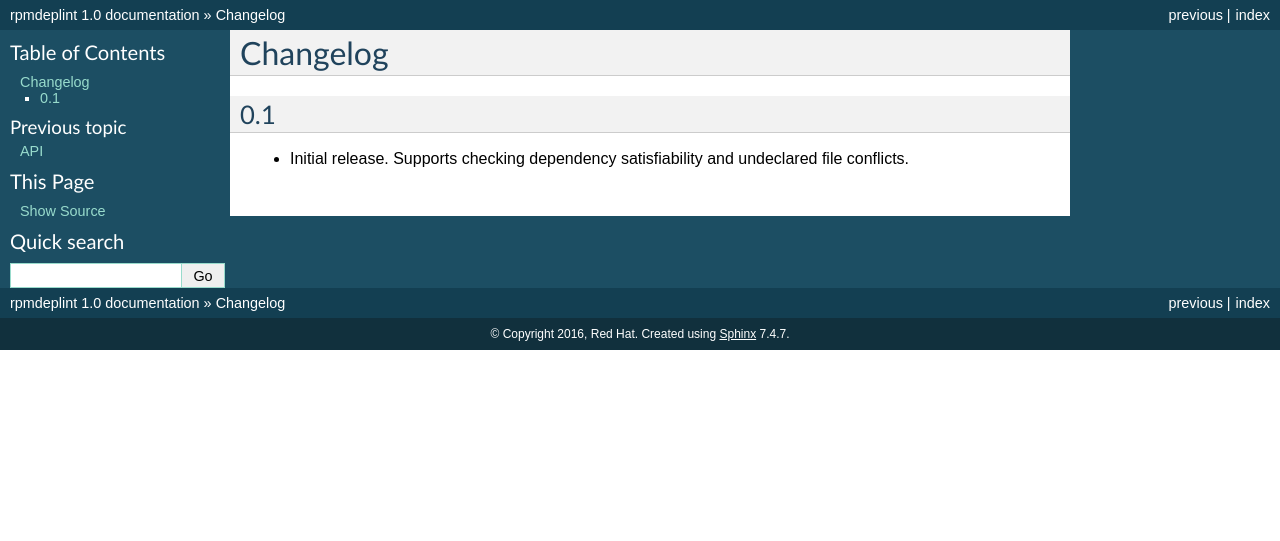
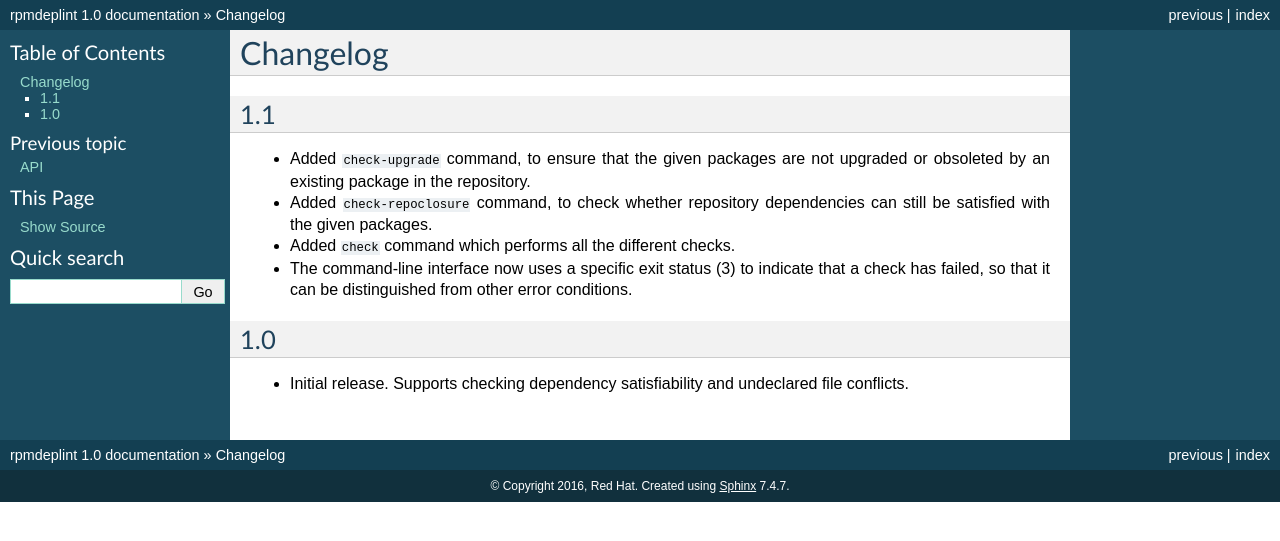
Before and after one commit to default-to-open/rpmdeplint, a Sphinx documentation site: the page built from docs/CHANGES.rst, in a window 1280 px wide. Shown: the top 541 px of the page. Built offline with Sphinx 7.4.7, drawn with Linux system fonts in a browser that asks for light colours.

Commit message:
changelog for 1.1 release
Change-Id: Ib4288280afc50e6209369f15c9e4b208da845d07

```diff
--- a/docs/CHANGES.rst
+++ b/docs/CHANGES.rst
@@ -1,7 +1,23 @@
 Changelog
 ---------
 
-0.1
+1.1
+~~~
+
+* Added ``check-upgrade`` command, to ensure that the given
+  packages are not upgraded or obsoleted by an existing package
+  in the repository.
+
+* Added ``check-repoclosure`` command, to check whether repository
+  dependencies can still be satisfied with the given packages.
+
+* Added ``check`` command which performs all the different checks.
+
+* The command-line interface now uses a specific exit status (3) to indicate
+  that a check has failed, so that it can be distinguished from other error
+  conditions.
+
+1.0
 ~~~
 
 * Initial release. Supports checking dependency satisfiability and
```
